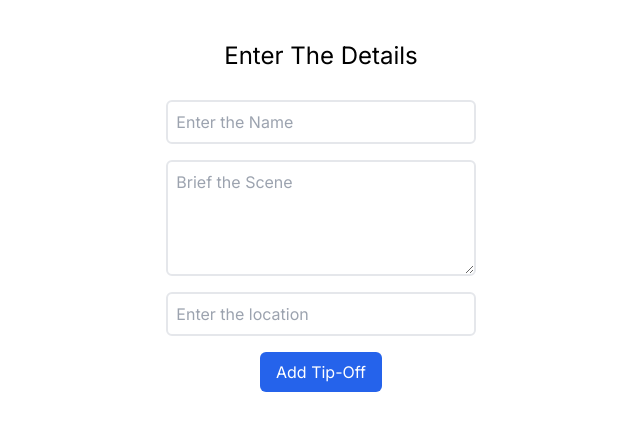
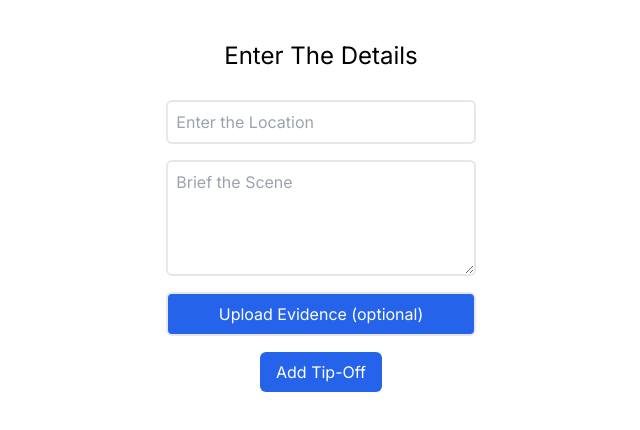
Before and after one commit to DNA5769/breaking-bad, a React (Vite) app in the folder client/: page /addTip in a window 1280 px wide. Shown: the top 430 px of the page, without its empty margins (319-959 px from the left). Built offline with nearby package versions, Linux system fonts and the light colour scheme.

Commit message:
Added support for uploading multiple files while adding new tip off

```diff
--- a/client/src/pages/addTip.jsx
+++ b/client/src/pages/addTip.jsx
@@ -1,17 +1,27 @@
+import React, { useState } from 'react';
 import Footer from '../components/Footer'
 
 const AddTip = () => {
+    const [files, setFiles] = useState([]);
 
+    const handleUpload = e => {
+        setFiles([...files, e.target.files[0]])
+    };
 
     return (
-        <div className='flex min-h-screen flex-col items-center justify-center py-5'>
-            <main className='flex w-full flex-1 flex-col items-center px-44 text-center'>
-                <h1 className='font-inter text-2xl m-5'>Enter The Details</h1>
-                <input type='text' placeholder='Enter the Name' className='p-2 border-2 rounded-md my-2 font-inter w-1/3'/>
-                <textarea placeholder='Brief the Scene' rows={4} className='p-2 border-2 rounded-md my-2 font-inter w-1/3' />
-                <input type='text' placeholder='Enter the location'className='p-2 border-2 rounded-md my-2 font-inter w-1/3' />
+        <div className='flex flex-col items-center justify-center min-h-screen py-5'>
+            <main className='flex flex-col items-center flex-1 w-full text-center px-44'>
+                <h1 className='m-5 text-2xl font-inter'>Enter The Details</h1>
+                <input type='text' placeholder='Enter the Location' className='w-1/3 p-2 my-2 border-2 rounded-md font-inter'/>
+                <textarea placeholder='Brief the Scene' rows={4} className='w-1/3 p-2 my-2 border-2 rounded-md font-inter' />
+                {files.map((file, i) => <div className='flex justify-between w-1/3 p-2 my-2 border-2 font-inter'>
+                    <h2 className='flex-1'>{file.name}</h2>
+                    <h2 className='font-bold text-red-600 cursor-pointer' onClick={() => setFiles(files.filter((f, j) => i !== j))}>X</h2>
+                </div>)}
+                <label for="file-upload" className='w-1/3 p-2 my-2 text-white bg-blue-600 border-2 rounded-md cursor-pointer font-inter'>Upload Evidence (optional) </label>
+                <input type='file' id="file-upload" placeholder='Enter the Location' onChange={handleUpload} className='hidden'/>
 
-                <button className='bg-blue-600 my-2 p-2 px-4 rounded-md text-white font-inter'>Add Tip-Off</button>
+                <button className='p-2 px-4 my-2 text-white bg-blue-600 rounded-md font-inter'>Add Tip-Off</button>
             </main>
         </div>
     )
```
